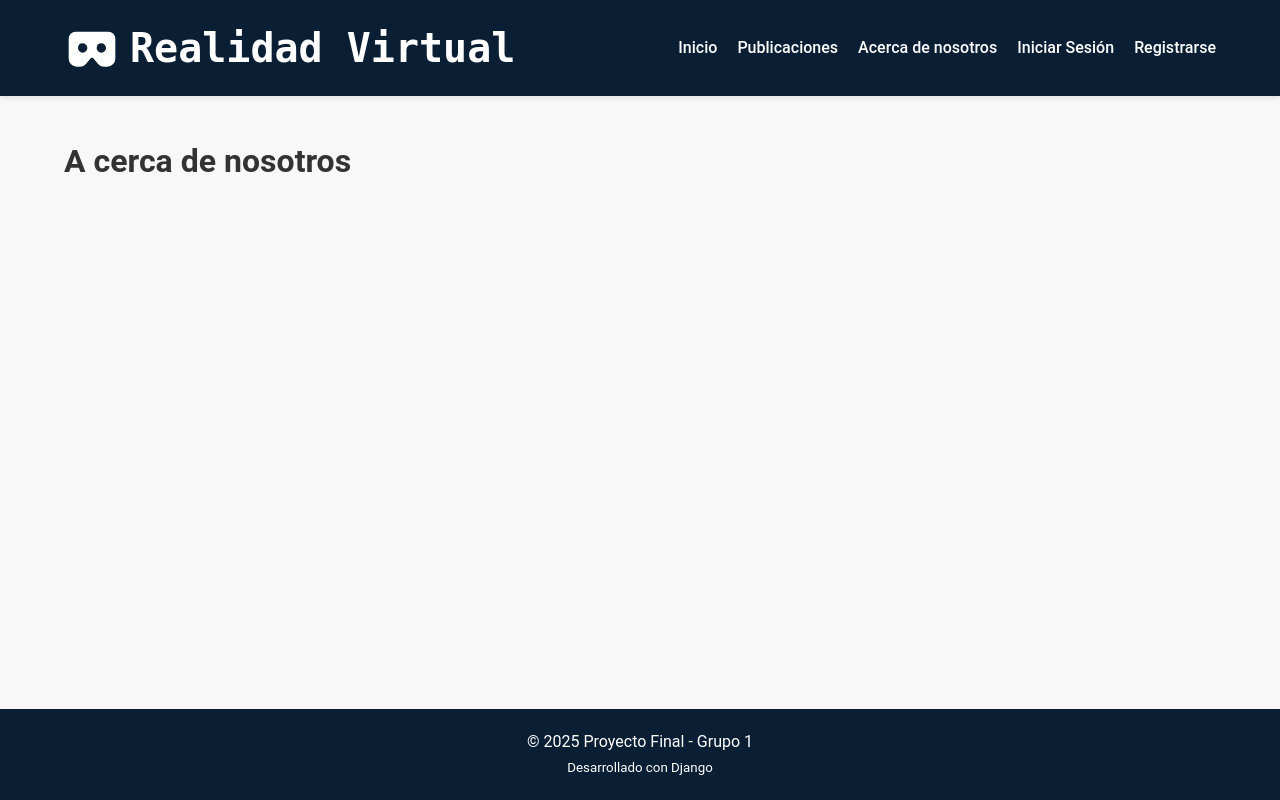
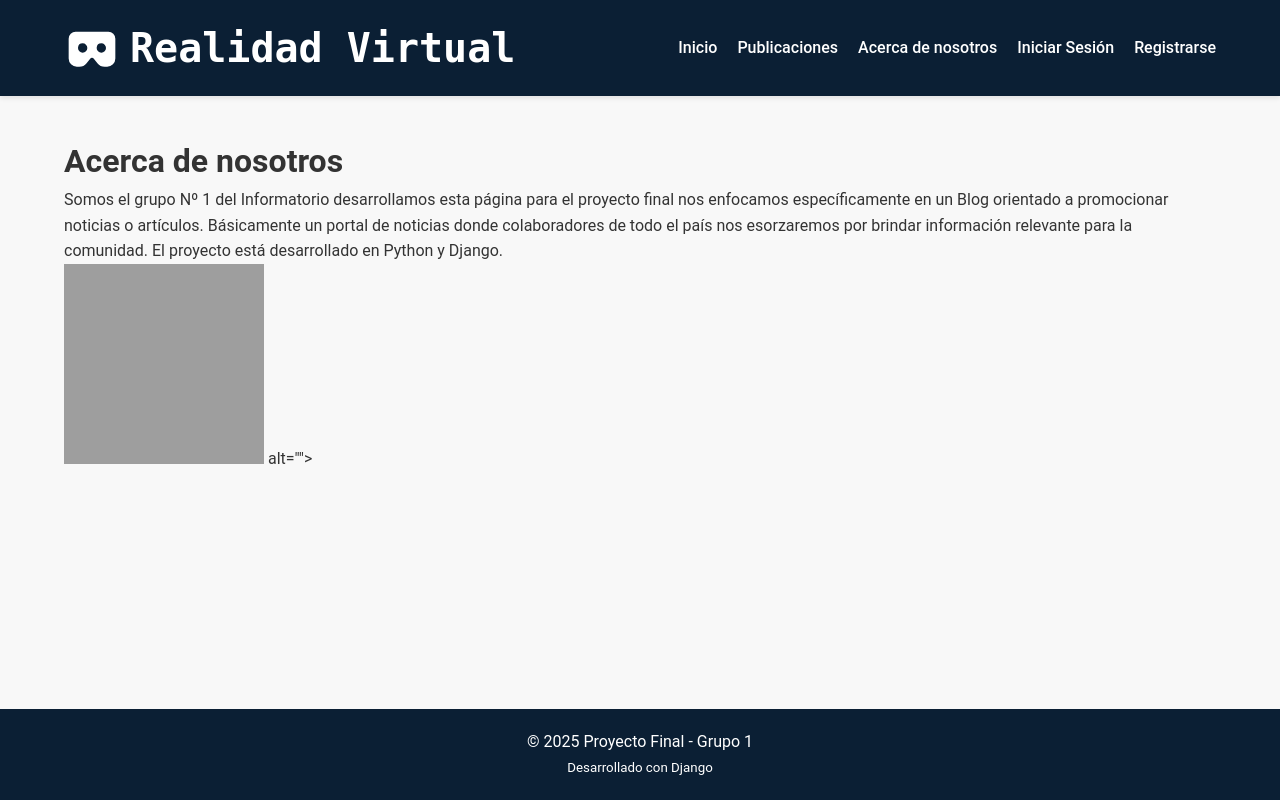
Before and after one commit to fabricio00101/proyecto-final-grupo1, a Django app: page /Acerca_de/ in a window 1280 px wide. Run offline with Django 5.2, Linux system fonts and the light colour scheme; grey boxes are pictures that could not be loaded.

Commit message:
Actualización en el archivo

```diff
--- a/templates/Acerca_de.html
+++ b/templates/Acerca_de.html
@@ -2,6 +2,19 @@
 {% block contenido %}
 
 <body>
-    <h1>A cerca de nosotros</h1>
+     <div class="acerca-de-nosotros">
+        <div class="texto">
+          <h1>Acerca de nosotros</h1>
+          <p> Somos el grupo Nº 1 del Informatorio desarrollamos esta página para el proyecto final nos enfocamos
+          específicamente en un Blog orientado a promocionar noticias o artículos. Básicamente un portal de noticias
+          donde colaboradores de todo el país nos esorzaremos por brindar información relevante para la comunidad.
+          El proyecto está desarrollado en Python y Django.</p>
+        </div>
+        <div class="imagen">
+          <img src="imagenblog.jpg" style="height: 200px; width: 200px;"> alt="">
+          <img src="" alt="">
+          <img src="" alt="">
+        </div>
+     </div>
 </body>
 {% endblock %}
```
